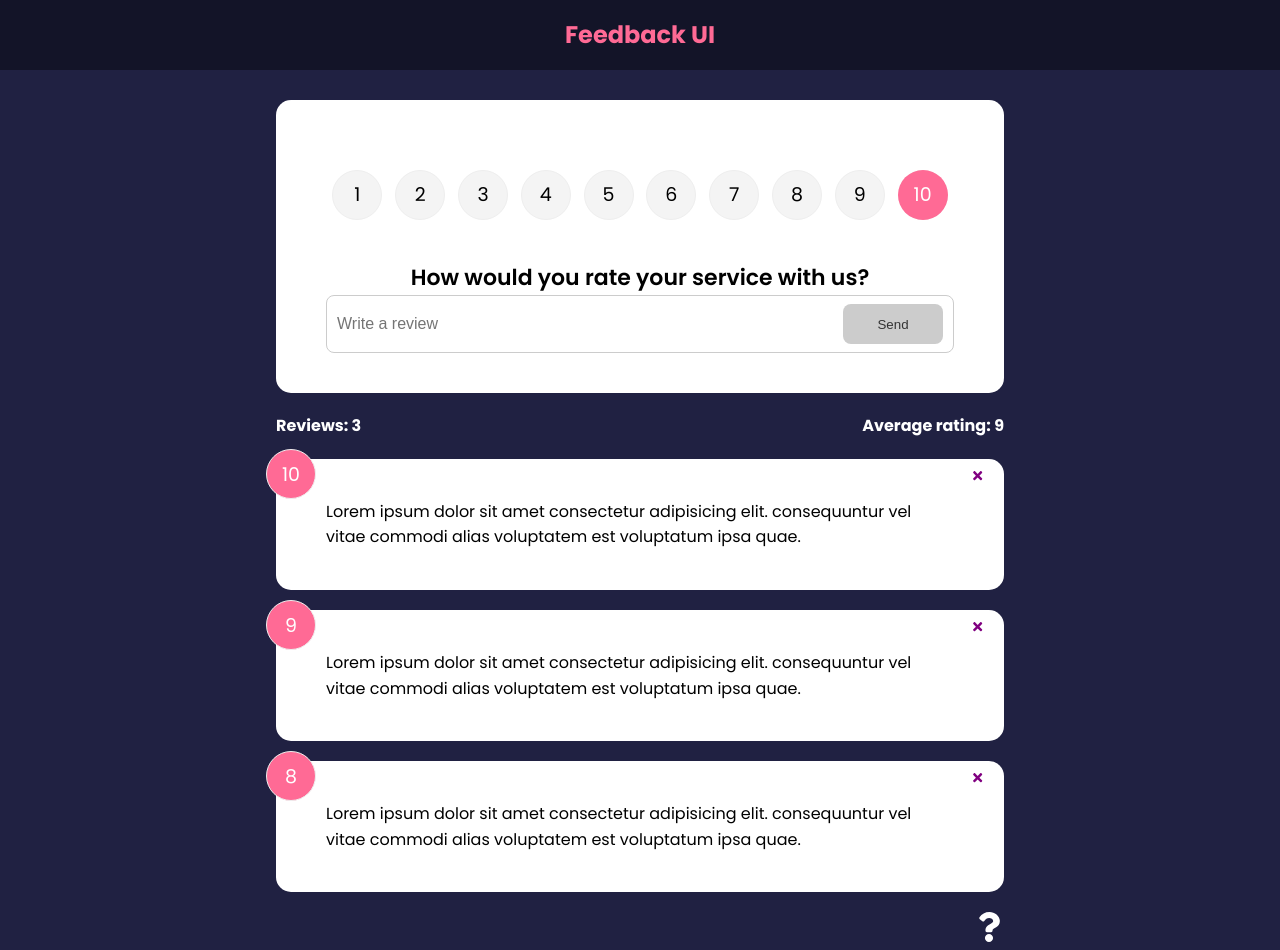
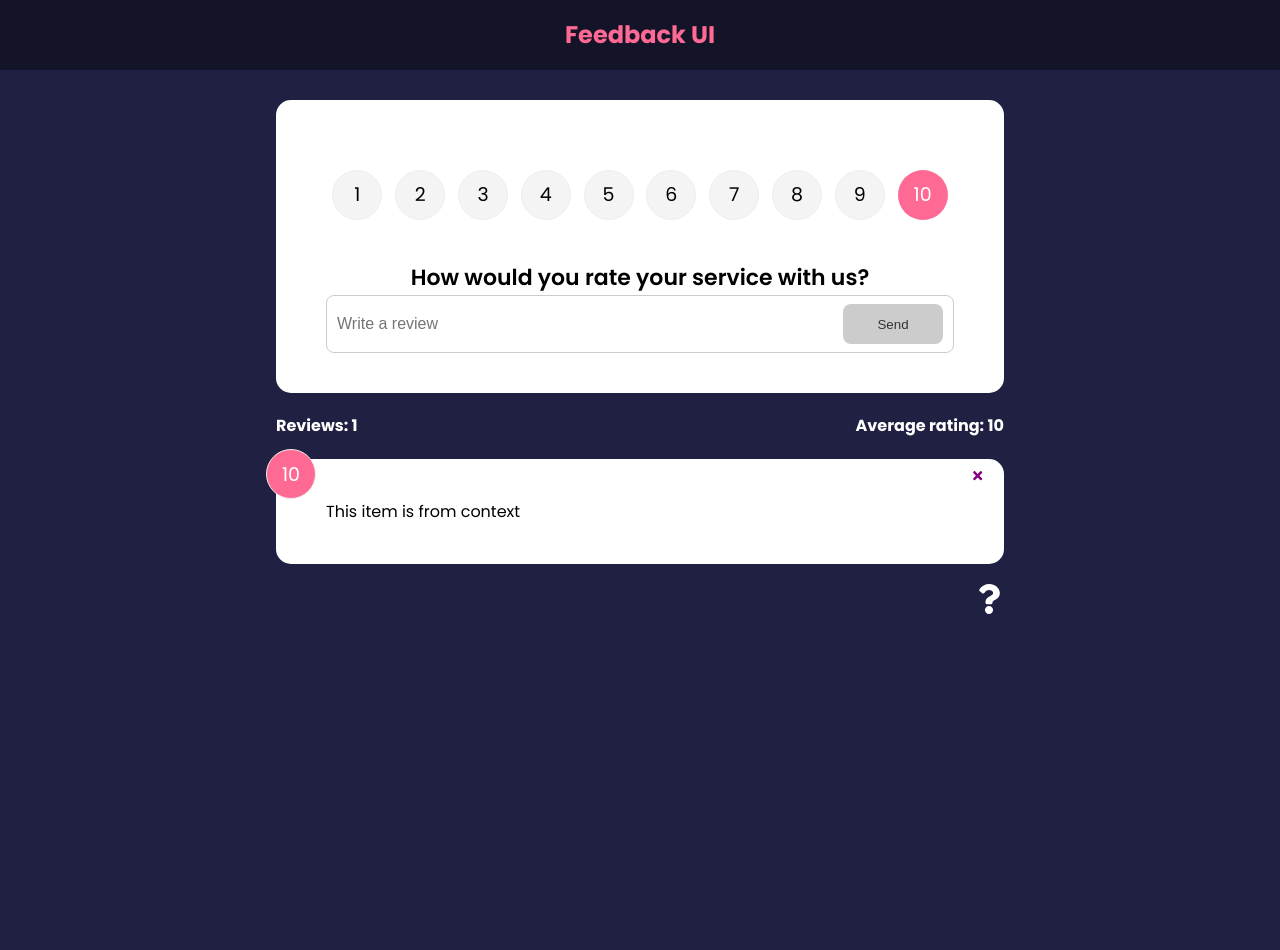
Before and after one commit to pamelaszymaniec/feedback-app, a React (Create React App) app: page / in a window 1280 px wide. After the commit the page ends 800 px from the top, so only its background shows below. Built offline with nearby package versions, Linux system fonts and the light colour scheme.

Commit message:
useContext hook and moving functions to context

```diff
--- a/src/App.js
+++ b/src/App.js
@@ -11,15 +11,6 @@
 import AboutIconLink from "./components/AboutIconLink";
 
 function App() {
-  const [feedback, setFeedback] = useState(FeedbackData);
-  const addFeedback = (newFeedback) => {
-    newFeedback.id = uuidv4();
-    setFeedback([newFeedback, ...feedback]);
-  };
-  const deleteFeedback = (id) => {
-    if (window.confirm("Are you sure you want to delete feedback?"))
-      setFeedback(feedback.filter((item) => item.id !== id));
-  };
   return (
     <FeedbackProvider>
       <Router>
@@ -31,12 +22,9 @@
               path="/"
               element={
                 <>
-                  <FeedbackForm handleAdd={addFeedback} />
-                  <FeedbackStats feedback={feedback} />
-                  <FeedbackList
-                    feedback={feedback}
-                    handleDelete={deleteFeedback}
-                  />
+                  <FeedbackForm />
+                  <FeedbackStats />
+                  <FeedbackList />
                 </>
               }
             ></Route>
--- a/src/components/FeedbackForm.jsx
+++ b/src/components/FeedbackForm.jsx
@@ -1,13 +1,17 @@
-import { useState } from "react";
+import { useState, useContext } from "react";
 import Card from "./shared/Card";
 import Button from "./shared/Button";
 import RatingSelect from "./RatingSelect";
+import FeedbackContext from "../context/FeedbackContext";
 
-function FeedbackForm({ handleAdd }) {
+function FeedbackForm() {
   const [text, setText] = useState("");
   const [rating, setRating] = useState("");
   const [btnDisabled, setBtnDisabled] = useState(true);
   const [message, setMessage] = useState("");
+
+  const { addFeedback } = useContext(FeedbackContext);
+
   const handleTextChange = (e) => {
     if (text === "") {
       setBtnDisabled(true);
@@ -29,7 +33,7 @@
         text, // text: text
         rating, //rating: rating
       };
-      handleAdd(newFeedback);
+      addFeedback(newFeedback);
       setText("");
     }
   };
--- a/src/components/FeedbackItem.jsx
+++ b/src/components/FeedbackItem.jsx
@@ -1,12 +1,15 @@
 import { FaTimes } from "react-icons/fa";
+import { useContext } from "react";
 import Card from "./shared/Card";
 import PropTypes from "prop-types";
+import FeedbackContext from "../context/FeedbackContext";
 
-function FeedbackItem({ item, handleDelete }) {
+function FeedbackItem({ item }) {
+  const { deleteFeedback } = useContext(FeedbackContext);
   return (
     <Card>
       <div className="num-display">{item.rating}</div>
-      <button onClick={() => handleDelete(item.id)} className="close">
+      <button onClick={() => deleteFeedback(item.id)} className="close">
         <FaTimes color="purple" />
       </button>
       <div className="text-display">{item.text}</div>
--- a/src/components/FeedbackList.jsx
+++ b/src/components/FeedbackList.jsx
@@ -1,7 +1,11 @@
 import FeedbackItem from "./FeedbackItem";
 import { motion, AnimatePresence } from "framer-motion";
+import { useContext } from "react";
+import FeedbackContext from "../context/FeedbackContext";
 
-function FeedbackList({ feedback, handleDelete }) {
+function FeedbackList() {
+  const { feedback } = useContext(FeedbackContext);
+
   if (!feedback || feedback.length === 0) {
     return <p>No feedback yet.</p>;
   }
@@ -15,11 +19,7 @@
             animate={{ opacity: 1 }}
             exit={{ opacity: 0 }}
           >
-            <FeedbackItem
-              key={item.id}
-              item={item}
-              handleDelete={handleDelete}
-            />
+            <FeedbackItem key={item.id} item={item} />
           </motion.div>
         ))}
       </div>
--- a/src/components/FeedbackStats.jsx
+++ b/src/components/FeedbackStats.jsx
@@ -1,4 +1,9 @@
-function FeedbackStats({ feedback }) {
+import { useContext } from "react";
+import FeedbackContext from "../context/FeedbackContext";
+
+function FeedbackStats() {
+  const { feedback } = useContext(FeedbackContext);
+
   //calc ratings avg
   let average =
     feedback.reduce((acc, cur) => {
--- a/src/context/FeedbackContext.js
+++ b/src/context/FeedbackContext.js
@@ -1,4 +1,5 @@
 import { createContext, useState } from "react";
+import { v4 as uuidv4 } from "uuid";
 
 const FeedbackContext = createContext();
 
@@ -11,10 +12,22 @@
     },
   ]);
 
+  const addFeedback = (newFeedback) => {
+    newFeedback.id = uuidv4();
+    setFeedback([newFeedback, ...feedback]);
+  };
+
+  const deleteFeedback = (id) => {
+    if (window.confirm("Are you sure you want to delete feedback?"))
+      setFeedback(feedback.filter((item) => item.id !== id));
+  };
+
   return (
     <FeedbackContext.Provider
       value={{
         feedback,
+        deleteFeedback,
+        addFeedback,
       }}
     >
       {children}
```
